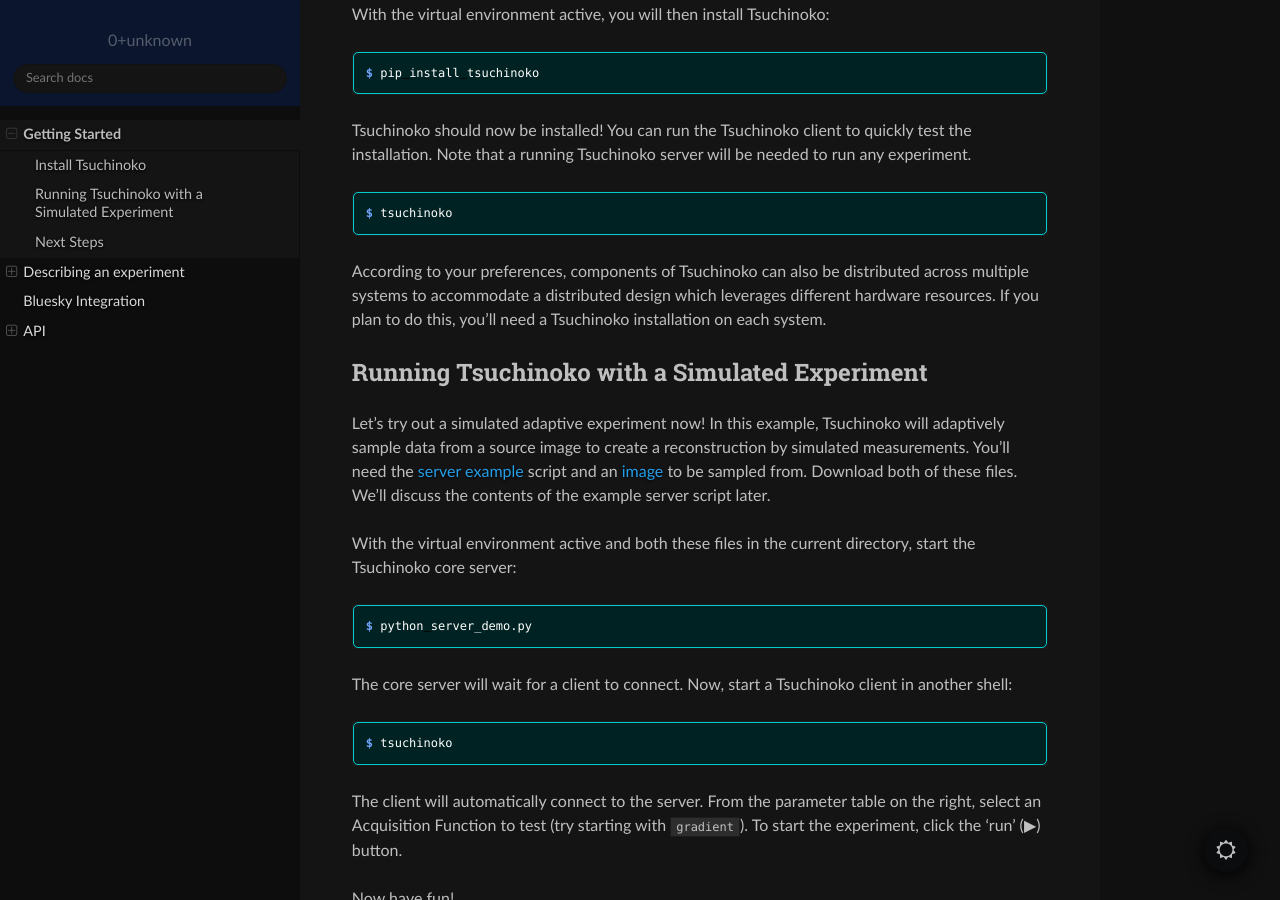
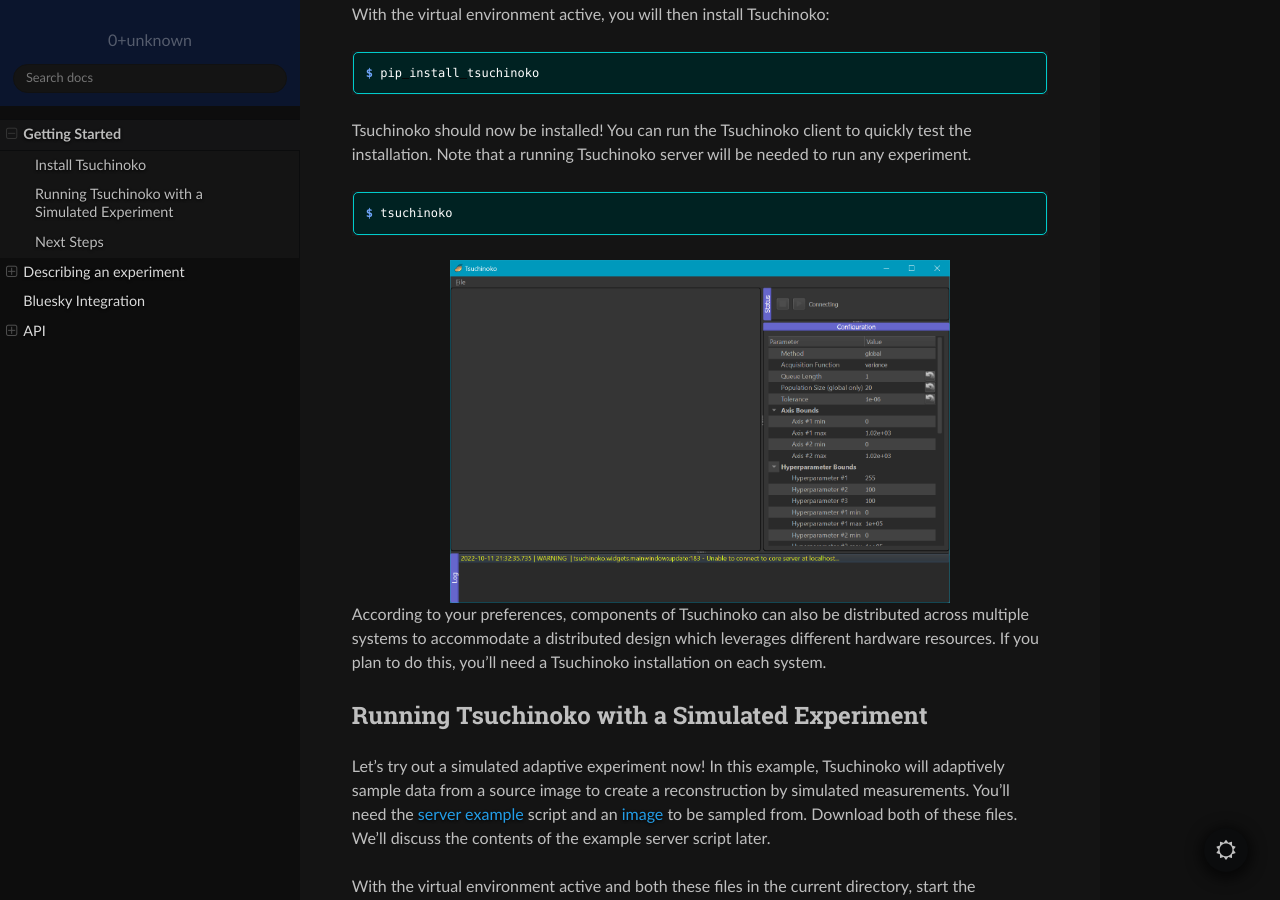
Before and after one commit to lbl-camera/tsuchinoko, a Sphinx documentation site: the page built from docs/source/quickstart.md, in a window 1280 px wide and 900 px high, scrolled down 873 px. Built offline with Sphinx 7.4.7 and the Read the Docs theme 2.0.0, drawn with Linux system fonts in a browser that asks for light colours.

Commit message:
add images

````diff
--- a/docs/source/quickstart.md
+++ b/docs/source/quickstart.md
@@ -43,6 +43,12 @@
 $ tsuchinoko
 ```
 
+```{image} _static/startup-connecting.PNG
+:alt: Tsuchinoko with no connection
+:width: 500px
+:align: center
+```
+
 According to your preferences, components of Tsuchinoko can also be distributed across multiple systems to accommodate a
 distributed design which leverages different hardware resources. If you plan to do this, you'll need a Tsuchinoko
 installation on each system.
@@ -68,11 +74,27 @@
 The client will automatically connect to the server. From the parameter table on the right, select an Acquisition Function to test (try starting with `gradient`).
 To start the experiment, click the 'run' (▶) button.
 
+```{image} _static/running-score.PNG
+:alt: Tsuchinoko with no connection
+:width: 500px
+:align: center
+
+```
+&nbsp;
+
 Now have fun!
 - Experiment with different acquisition functions! Try switching between them while Tsuchinoko is running.
 - Want to nudge Tsuchinoko in the right direction? Right click in the `Score` or `Posterior Mean` displays and select `Queue Measurement at Point`
 - Save your work! You can save the current state of an experiment from File > Save..., or save an image of a display by right-clicking a display and selecting `Export...`.
 
+```{image} _static/running-posterior-mean.PNG
+:alt: Tsuchinoko with no connection
+:width: 500px
+:align: center
+
+```
+&nbsp;
+
 ## Next Steps
 
 Now that you've seen Tsuchinoko in action, let's take a look at the server script that [describes the experiment](server_experiment.md).
````
Also changed, not shown: docs/source/_static/running-posterior-mean.PNG (added), docs/source/_static/running-score.PNG (added), docs/source/_static/startup-connected.PNG (added), docs/source/_static/startup-connecting.PNG (added).
